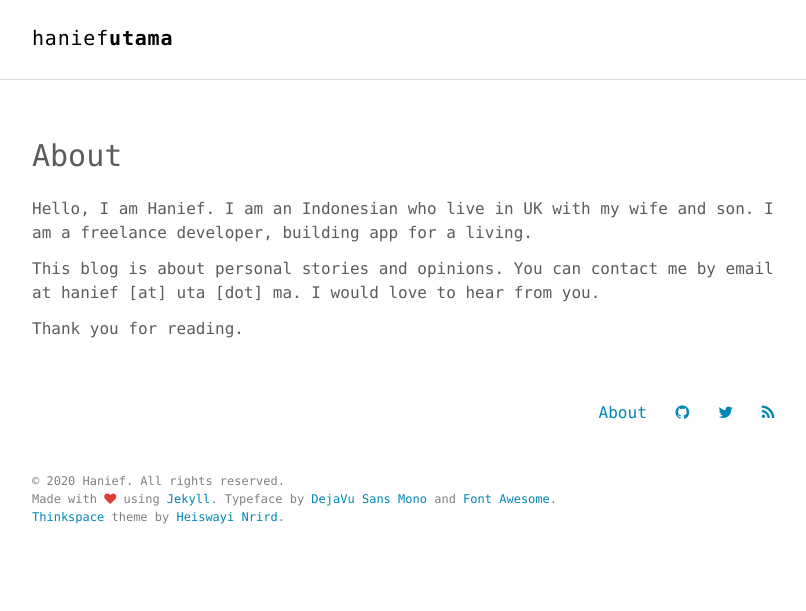
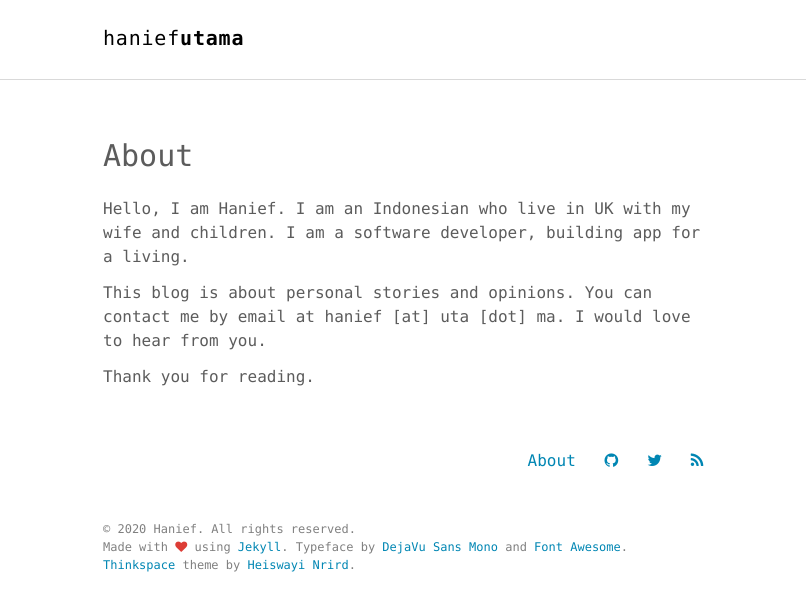
Before and after one commit to hanief/haniefutama, a Jekyll site: the page built from about.md, in a window 1280 px wide. Shown: the top 611 px of the page, without its empty margins (232-1038 px from the left). Built offline with Jekyll 4.4.1, drawn with Linux system fonts in a browser that asks for light colours.

Commit message:
Update data

```diff
--- a/Gemfile
+++ b/Gemfile
@@ -4,7 +4,7 @@
 
 #group :development do
   gem 'html-proofer'
-  gem 'jekyll', '~> 3.8.2'
+  gem 'jekyll', '~> 4.0.1'
   gem 'jekyll-paginate', '~> 1.1'
   gem 'sass', '~> 3.5.6'
   gem 'bourbon', '~> 5.0.0'
--- a/_includes/footer.html
+++ b/_includes/footer.html
@@ -3,7 +3,7 @@
   		<ul class="navbar">
       		<li><a href="{{ '/about' | prepend: site.baseurl }}">About</a></li>
       		<li><a href="https://github.com/hanief" target="_blank"><i class="fa fa-github" aria-hidden="true"></i></a></li>
-      		<li><a href="http://twitter.com/haniefcahya" target="_blank"><i class="fa fa-twitter" aria-hidden="true"></i></a></li>
+      		<li><a href="http://twitter.com/hnfutama" target="_blank"><i class="fa fa-twitter" aria-hidden="true"></i></a></li>
       		<li><a href="{{ "/feed.xml" | prepend: site.baseurl }}" target="_blank"><i class="fa fa-rss" aria-hidden="true"></i></a></li>
     	</ul>
   	</small>
--- a/about.md
+++ b/about.md
@@ -4,7 +4,7 @@
 permalink: /about/
 ---
 
-Hello, I am Hanief. I am an Indonesian who live in UK with my wife and son. I am a freelance developer, building app for a living.
+Hello, I am Hanief. I am an Indonesian who live in UK with my wife and children. I am a software developer, building app for a living.
 
 This blog is about personal stories and opinions. You can contact me by email at hanief [at] uta [dot] ma. I would love to hear from you.
 
--- a/assets/scss/_layout.scss
+++ b/assets/scss/_layout.scss
@@ -42,7 +42,7 @@
   padding: $base-spacing;
   margin-left: auto;
   margin-right: auto;
-  max-width: 800px;
+  max-width: 658px;
   font-weight: normal;
 }
 
```
Also changed, not shown: Gemfile.lock, 14 other files.
